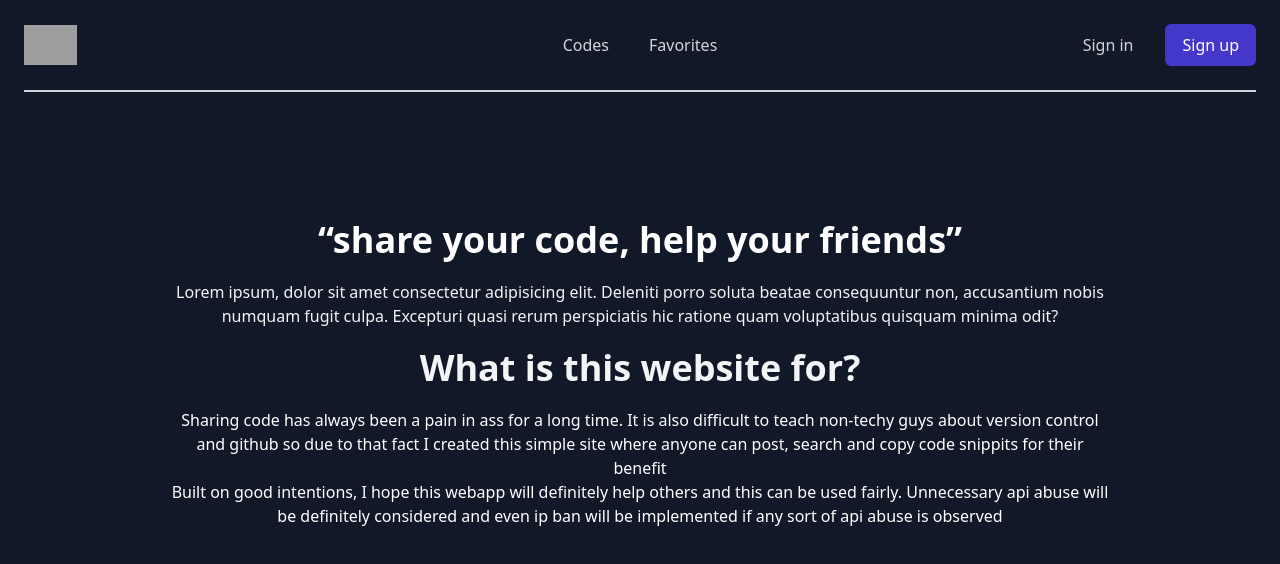
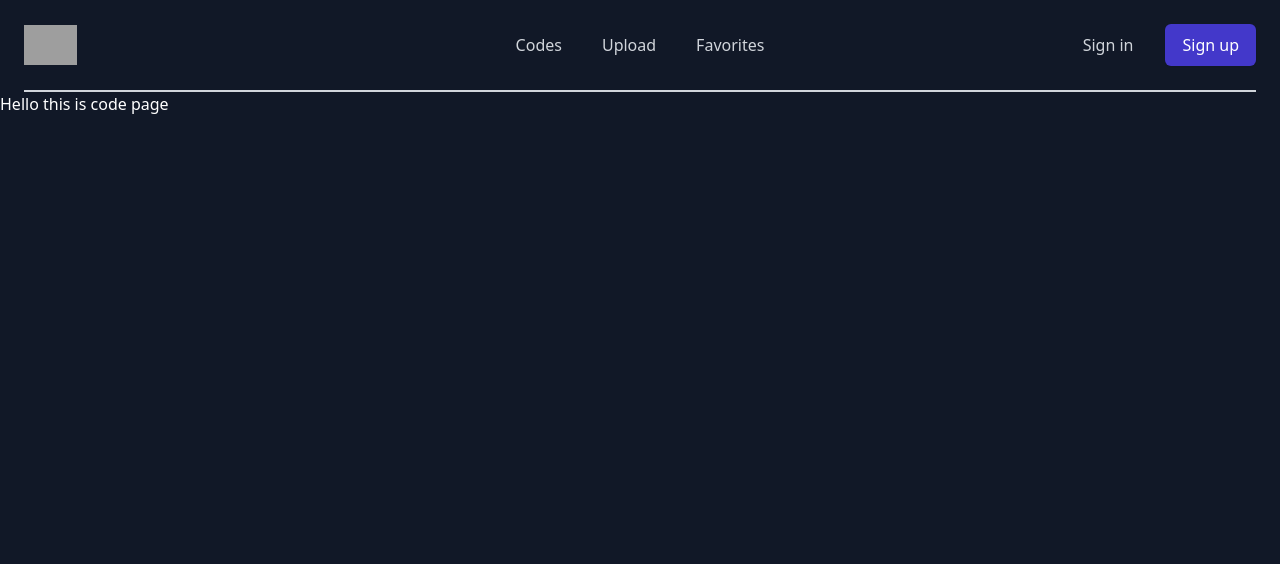
Before and after one commit to devsargam/codeshare-front, a React (Create React App) app: page /codes in a window 1280 px wide. Shown: the top 564 px of the page. Built offline with nearby package versions, Linux system fonts and the light colour scheme; grey boxes are pictures that could not be loaded.

Commit message:
used react router and added single page functionality

```diff
--- a/src/App.js
+++ b/src/App.js
@@ -1,12 +1,26 @@
 import Header from "./components/Header";
 import Code from "./components/Codes";
 import Home from "./components/Home";
+import { BrowserRouter as Router, Route, Routes } from "react-router-dom";
+import Upload from "./components/Upload";
+import Favorites from "./components/Favorites";
+import Signin from "./components/Signin";
+import Signup from "./components/Signup";
 
 const App = () => {
   return (
     <>
-      <Header />
-      <Home />
+      <Router>
+        <Header />
+        <Routes>
+          <Route path="/" element={<Home />} />
+          <Route path="/codes" element={<Code />} />
+          <Route path="/upload" element={<Upload />} />
+          <Route path="favorites" element={<Favorites />} />
+          <Route path="signin" element={<Signin />} />
+          <Route path="signup" element={<Signup />} />
+        </Routes>
+      </Router>
     </>
   );
 };
--- a/src/components/Codes.jsx
+++ b/src/components/Codes.jsx
@@ -1,5 +1,5 @@
 import React from "react";
 
 export default function Codes() {
-  return <div></div>;
+  return <div className="text-white">Hello this is code page</div>;
 }
--- /dev/null
+++ b/src/components/Favorites.jsx
@@ -0,0 +1,5 @@
+import React from "react";
+
+export default function Favorites() {
+  return <div className="text-white">this is fav</div>;
+}
--- a/src/components/Header.jsx
+++ b/src/components/Header.jsx
@@ -1,40 +1,51 @@
 /* This example requires Tailwind CSS v2.0+ */
-import { Fragment, useEffect, useState } from "react";
+import { Fragment } from "react";
 import { Popover, Transition } from "@headlessui/react";
-import { MenuIcon, XIcon, CodeIcon, StarIcon } from "@heroicons/react/outline";
-import MediaQuery, { useMediaQuery } from "react-responsive";
+import {
+  MenuIcon,
+  XIcon,
+  CodeIcon,
+  StarIcon,
+  UploadIcon,
+} from "@heroicons/react/outline";
+import { useMediaQuery } from "react-responsive";
+import { Link } from "react-router-dom";
 
 const solutions = [
   {
     name: "Codes",
     description:
       "Get a better understanding of where your traffic is coming from.",
-    href: "#",
+    href: "/codes",
     icon: CodeIcon,
   },
   {
     name: "Favorites",
     description: "Speak directly to your customers in a more meaningful way.",
-    href: "#",
+    href: "/favorites",
     icon: StarIcon,
+  },
+  {
+    name: "Upload",
+    description: "",
+    href: "/upload",
+    icon: UploadIcon,
   },
 ];
 
 const HeaderLarge = () => {
-  const [isLogged, setIsLogged] = useState(false);
-
   return (
     <div className="max-w-7xl mx-auto px-4 sm:px-6 bg-gray-900">
       <div className="flex justify-between items-center border-b-2 border-gray-300 py-6 md:justify-start md:space-x-10">
         <div className="flex justify-start lg:w-0 lg:flex-1">
-          <a href="/">
+          <Link to={"/"}>
             <span className="sr-only">Workflow</span>
             <img
               className="h-8 w-auto sm:h-10"
               src="https://tailwindui.com/img/logos/workflow-mark-indigo-600.svg"
               alt="Logo"
             />
-          </a>
+          </Link>
         </div>
         <div className="-mr-2 -my-2 md:hidden">
           <Popover.Button className="bg-indigo-800 rounded-md p-2 inline-flex items-center justify-center text-white hover:bg-indigo-600 hover:text-gray-100 focus:outline-none focus:ring-2 focus:ring-inset focus:ring-indigo-500">
@@ -43,32 +54,38 @@ const HeaderLarge = () => {
           </Popover.Button>
         </div>
         <Popover.Group as="nav" className="hidden md:flex space-x-10">
-          <a
-            href="#"
+          <Link
+            to={"/codes"}
             className="text-base font-medium text-gray-300 hover:text-white"
           >
             Codes
-          </a>
-          <a
-            href="#"
+          </Link>
+          <Link
+            to={"/upload"}
+            className="text-base font-medium text-gray-300 hover:text-white"
+          >
+            Upload
+          </Link>
+          <Link
+            to={"/favorites"}
             className="text-base font-medium text-gray-300 hover:text-white"
           >
             Favorites
-          </a>
+          </Link>
         </Popover.Group>
         <div className="hidden md:flex items-center justify-end md:flex-1 lg:w-0">
-          <a
-            href="#"
+          <Link
+            to={"signin"}
             className="whitespace-nowrap text-base font-medium text-gray-300 hover:text-gray-100"
           >
             Sign in
-          </a>
-          <a
-            href="#"
+          </Link>
+          <Link
+            to={"signup"}
             className="ml-8 whitespace-nowrap inline-flex items-center justify-center px-4 py-2 border border-transparent rounded-md shadow-sm text-base font-medium text-white bg-indigo-700 hover:bg-indigo-600"
           >
             Sign up
-          </a>
+          </Link>
         </div>
       </div>
     </div>
@@ -110,9 +127,9 @@ const HeaderMed = () => {
             <div className="mt-6"></div>
             <nav className="grid gap-y-8">
               {solutions.map((item) => (
-                <a
+                <Link
                   key={item.name}
-                  href={item.href}
+                  to={item.href}
                   className="-m-3 p-3 flex items-center rounded-md  hover:bg-gray-700"
                 >
                   <item.icon
@@ -122,7 +139,7 @@ const HeaderMed = () => {
                   <span className="ml-3 text-base font-medium text-gray-300">
                     {item.name}
                   </span>
-                </a>
+                </Link>
               ))}
             </nav>
           </div>
--- a/src/components/Home.jsx
+++ b/src/components/Home.jsx
@@ -1,7 +1,7 @@
-import { list } from "postcss";
 import React from "react";
 
 export default function Home() {
+  // return <>Hello there</>;
   return (
     <section>
       <div className="relative max-w-5xl mx-auto pt-15 text-gray-100 sm:pt-24 lg:pt-32">
--- /dev/null
+++ b/src/components/Signin.jsx
@@ -0,0 +1,5 @@
+import React from "react";
+
+export default function Signin() {
+  return <div className="text-white font-extrabold">Comming Soon</div>;
+}
--- /dev/null
+++ b/src/components/Signup.jsx
@@ -0,0 +1,5 @@
+import React from "react";
+
+export default function Signup() {
+  return <div className="text-white">comming soon</div>;
+}
--- /dev/null
+++ b/src/components/Upload.jsx
@@ -0,0 +1,5 @@
+import React from "react";
+
+export default function Upload() {
+  return <div className="text-white">this is upload page</div>;
+}
```
